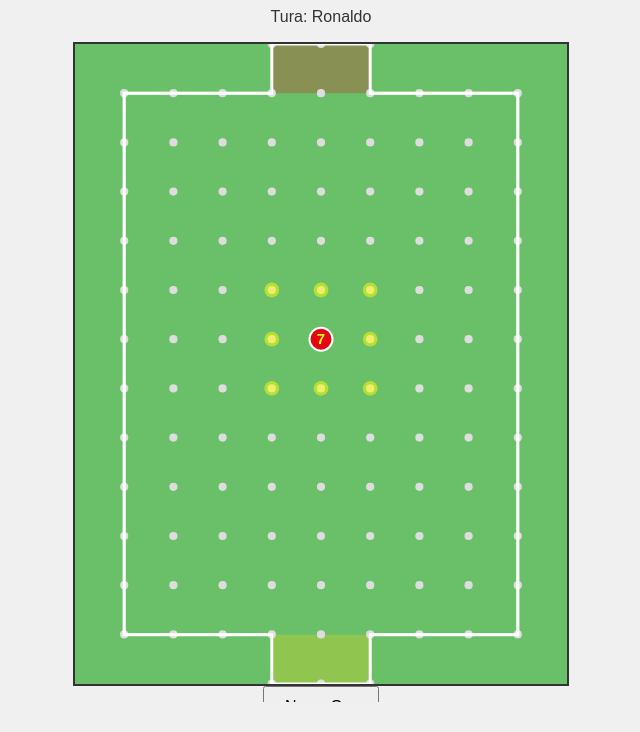
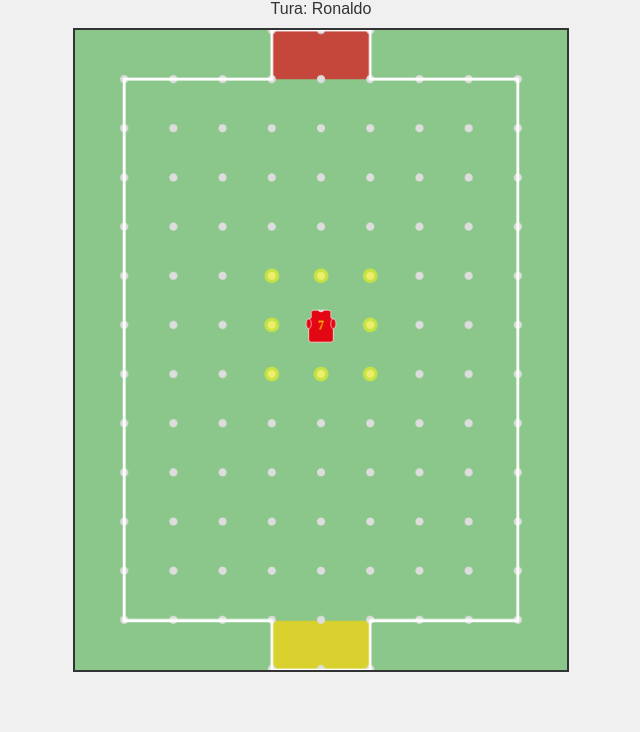
Before and after one commit to ka-er-zet/pilkarzyki, a plain HTML site: page index.html in a window 1280 px wide. Shown: the part 98-830 px from the top of the page, without its empty margins (319-959 px from the left). Before the commit the page ends 800 px from the top, so only its background shows below. Drawn offline with Linux system fonts and the light colour scheme.

Commit message:
Add files via upload

```diff
--- a/index.html
+++ b/index.html
@@ -20,7 +20,10 @@
         <h1>Piłkarzyki na Kartce</h1>
         <p id="status">Zaczyna Gracz 1</p>
         <canvas id="gameCanvas"></canvas>
-        <button id="newGameBtn">Nowa Gra</button>
+
+        <!-- Ukryte ikony koszulek do użycia w grze -->
+        <img id="ronaldoJersey" src="ronaldo-jersey.svg" style="display: none;" alt="Ronaldo Jersey">
+        <img id="neymarJersey" src="neymar-jersey.svg" style="display: none;" alt="Neymar Jersey">
     </div>
 
     <!-- Modal Zwycięstwa -->
--- a/script.js
+++ b/script.js
@@ -2,10 +2,11 @@ document.addEventListener('DOMContentLoaded', () => {
     const canvas = document.getElementById('gameCanvas');
     const ctx = canvas.getContext('2d');
     const statusDisplay = document.getElementById('status');
-    const newGameBtn = document.getElementById('newGameBtn');
     const winModal = document.getElementById('winModal');
     const winMessage = document.getElementById('winMessage');
     const modalNewGameBtn = document.getElementById('modalNewGameBtn');
+    const ronaldoJersey = document.getElementById('ronaldoJersey');
+    const neymarJersey = document.getElementById('neymarJersey');
 
     // --- Konfiguracja Gry ---
     const PLAYER_NAMES = [null, 'Ronaldo', 'Neymar']; // Indeks 0 nieużywany
@@ -16,15 +17,15 @@ document.addEventListener('DOMContentLoaded', () => {
     let DOT_RADIUS; // Promień kropki, obliczany dynamicznie
 
     // Kolory
-    const PITCH_COLOR = '#6abf69';
+    const PITCH_COLOR = '#8bc78a'; // Jaśniejszy, bledszy zielony
     const LINE_COLOR = '#FFF';
     const DOT_COLOR = '#DDD';
     const BORDER_COLOR = '#FFF';
     const BALL_COLOR_P1 = '#E30613'; // Czerwony (Ronaldo - Portugalia/Man Utd)
     const BALL_COLOR_P2 = '#FFD700'; // Żółty (Neymar - Brazylia)
     const PATH_COLOR = '#FFFFFF80'; // Półprzezroczysty biały
-    const GOAL_COLOR_P1 = '#E3061340'; // Bramka Ronaldo
-    const GOAL_COLOR_P2 = '#FFD70040'; // Bramka Neymara
+    const GOAL_COLOR_P1 = '#E30613AA'; // Bardziej wyrazisty czerwony dla bramki Ronaldo
+    const GOAL_COLOR_P2 = '#FFD700AA'; // Bardziej wyrazisty żółty dla bramki Neymara
 
     // --- Stan Gry ---
     let currentPlayer;
@@ -78,28 +79,39 @@ document.addEventListener('DOMContentLoaded', () => {
     }
 
     function resizeAndRedraw() {
-        // 1. Oblicz optymalny rozmiar canvasa na podstawie dostępnego miejsca i proporcji
-        // Używamy wartości procentowych podobnych do tych w CSS (max-height: 80vh, max-width: 95vw)
-        const maxHeight = window.innerHeight * 0.80;
-        const maxWidth = window.innerWidth * 0.95;
+        // Oblicz dostępne miejsce z marginesem (uwzględniając padding CSS body)
+        const margin = 40; // Zwiększone z 20 na 40, aby uwzględnić padding CSS
+        const availableWidth = window.innerWidth - margin * 2;
+        const availableHeight = window.innerHeight - margin * 2;
 
         const aspectRatio = LOGICAL_COLS / LOGICAL_ROWS;
 
-        let newWidth = maxWidth;
+        // Zacznij od szerokości i oblicz wysokość
+        let newWidth = availableWidth;
         let newHeight = newWidth / aspectRatio;
 
-        if (newHeight > maxHeight) {
-            newHeight = maxHeight;
+        // Jeśli wysokość jest za duża, skaluj od wysokości
+        if (newHeight > availableHeight) {
+            newHeight = availableHeight;
             newWidth = newHeight * aspectRatio;
         }
 
-        // 2. Ustaw fizyczne wymiary canvasa (to czyści canvas)
+        // Minimalny rozmiar
+        newWidth = Math.max(newWidth, 300);
+        newHeight = Math.max(newHeight, 300);
+
+        // Ustaw wymiary canvasa
         canvas.width = newWidth;
         canvas.height = newHeight;
 
-        // 3. Przelicz zmienne zależne od rozmiaru
+        // Usuń style CSS, które mogą powodować rozciągnięcie
+        canvas.style.width = '';
+        canvas.style.height = '';
+        canvas.style.display = 'block';
+        canvas.style.margin = '0 auto'; // Usuń dodatkowy margines, bo padding jest w CSS
+
+        // Przelicz zmienne zależne od rozmiaru
         GRID_SIZE = canvas.width / LOGICAL_COLS;
-        // Skalujemy promień kropki, aby wyglądał dobrze na każdym rozmiarze
         DOT_RADIUS = GRID_SIZE / 12;
 
         drawBoard();
@@ -208,12 +220,26 @@ document.addEventListener('DOMContentLoaded', () => {
         });
         ctx.stroke();
 
-        // Rysowanie piłki z numerem koszulki
+        // Rysowanie piłki z ikoną koszulki (bez okręgu tła)
         const ballX = ballPos.x * GRID_SIZE;
         const ballY = ballPos.y * GRID_SIZE;
         const playerTokenRadius = DOT_RADIUS * 2.8;
 
-        // Rysowanie tła (kółka) dla gracza
+        // Rysowanie ikony koszulki zamiast numeru - znacznie powiększonej i bez tła
+        const jerseyImg = (currentPlayer === 1) ? ronaldoJersey : neymarJersey;
+        const iconSize = GRID_SIZE * 0.8; // Znacznie większa ikona - 80% rozmiaru komórki siatki
+
+        // Sprawdź, czy ikona jest załadowana przed rysowaniem
+        if (jerseyImg.complete && jerseyImg.naturalHeight !== 0) {
+            ctx.drawImage(
+                jerseyImg,
+                ballX - iconSize / 2,
+                ballY - iconSize / 2,
+                iconSize,
+                iconSize
+            );
+        } else {
+            // Fallback: rysuj okrąg z numerem, jeśli ikona nie jest załadowana
             ctx.beginPath();
             ctx.arc(ballX, ballY, playerTokenRadius, 0, 2 * Math.PI);
             ctx.fillStyle = (currentPlayer === 1) ? BALL_COLOR_P1 : BALL_COLOR_P2;
@@ -222,20 +248,14 @@ document.addEventListener('DOMContentLoaded', () => {
             ctx.lineWidth = 2;
             ctx.stroke();
 
-        // Rysowanie numeru na koszulce
             const jerseyNumber = PLAYER_JERSEYS[currentPlayer];
-        const fontSize = playerTokenRadius * 1.3; // Dopasuj rozmiar czcionki do tokenu
+            const fontSize = playerTokenRadius * 1.3;
             ctx.font = `bold ${fontSize}px sans-serif`;
-        // Zmiana koloru czcionki dla lepszej czytelności
-        if (currentPlayer === 2) { // Neymar - żółta koszulka, ciemnozielony numer
-            ctx.fillStyle = '#008000'; // Ciemnozielony numer
-        } else { // Ronaldo - czerwona koszulka, żółty numer
-            ctx.fillStyle = '#FFFF00'; // Żółty numer
-        }
+            ctx.fillStyle = (currentPlayer === 2) ? '#008000' : '#FFFF00';
             ctx.textAlign = 'center';
             ctx.textBaseline = 'middle';
-        // Drobna korekta pionowa dla lepszego wyglądu
             ctx.fillText(jerseyNumber, ballX, ballY + fontSize * 0.05);
+        }
     }
 
 
@@ -256,12 +276,21 @@ document.addEventListener('DOMContentLoaded', () => {
         const mouseX = event.clientX - rect.left;
         const mouseY = event.clientY - rect.top;
 
+        // Skaluj współrzędne myszy do rzeczywistych wymiarów canvasa
+        const scaleX = canvas.width / rect.width;
+        const scaleY = canvas.height / rect.height;
+        const scaledMouseX = mouseX * scaleX;
+        const scaledMouseY = mouseY * scaleY;
+
         // Znajdź najbliższy punkt siatki
-        const targetX = Math.round(mouseX / GRID_SIZE);
-        const targetY = Math.round(mouseY / GRID_SIZE);
+        const targetX = Math.round(scaledMouseX / GRID_SIZE);
+        const targetY = Math.round(scaledMouseY / GRID_SIZE);
 
+        // Debug: sprawdź czy kliknięcie jest w prawidłowych granicach
+        if (targetX >= 0 && targetX < LOGICAL_COLS && targetY >= 0 && targetY < LOGICAL_ROWS) {
             if (isValidMove(ballPos.x, ballPos.y, targetX, targetY)) {
                 makeMove(targetX, targetY);
+            }
         }
     }
 
@@ -468,7 +497,6 @@ document.addEventListener('DOMContentLoaded', () => {
         resizeTimer = setTimeout(resizeAndRedraw, 100); // Czekaj 100ms po ostatniej zmianie rozmiaru
     });
     canvas.addEventListener('click', handleCanvasClick);
-    newGameBtn.addEventListener('click', init);
     modalNewGameBtn.addEventListener('click', init);
 
     // --- Start Gry ---
--- a/style.css
+++ b/style.css
@@ -12,17 +12,28 @@ body {
     display: flex;
     justify-content: center;
     align-items: center;
+    padding: 15px; /* Dodane padding dookoła strony */
 }
 
 .game-container {
     display: flex;
     flex-direction: column;
     align-items: center;
-    justify-content: space-around; /* Lepsze rozmieszczenie elementów */
+    justify-content: center; /* Zmienione z space-around na center */
     width: 100%;
     height: 100%;
-    padding: 10px 0;
+    padding: 5px 0; /* Zmniejszone z 10px na 5px */
     box-sizing: border-box;
+    gap: 5px; /* Dodane małe odstępy między elementami */
+}
+
+.game-container h1 {
+    margin: 0 0 5px 0; /* Zmniejszone marginesy */
+    font-size: 1.5em; /* Nieco mniejszy tytuł */
+}
+
+.game-container p {
+    margin: 0 0 5px 0; /* Zmniejszone marginesy */
 }
 
 canvas {
```
Also changed, not shown: neymar-jersey.svg (added), ronaldo-jersey.svg (added). Lines whose indentation alone changed are shown as unchanged.
